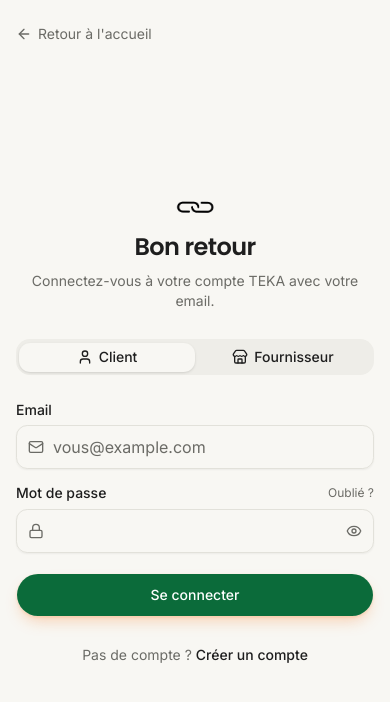
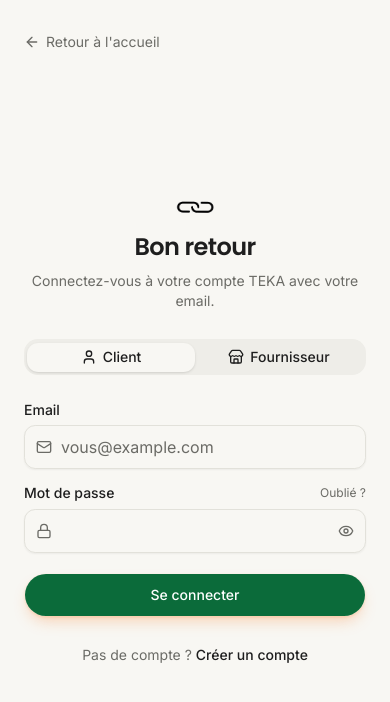
Before and after one commit to Chretienb/Tradehub, a Next.js app: page /login in a window 390 px wide. Shown: the top 702 px of the page. Built offline with nearby package versions, Linux system fonts and the light colour scheme.

Commit message:
Increase login page padding, especially on mobile

```diff
--- a/src/app/(auth)/login/page.tsx
+++ b/src/app/(auth)/login/page.tsx
@@ -147,7 +147,7 @@
       </div>
 
       {/* Form panel */}
-      <div className="flex flex-col px-4 py-6 sm:px-8 sm:py-8 lg:px-12 lg:py-10 xl:px-20">
+      <div className="flex flex-col px-6 py-8 sm:px-8 sm:py-10 lg:px-12 xl:px-20">
         <Link
           href="/"
           className="flex w-fit items-center gap-1.5 text-sm text-muted-foreground hover:text-foreground"
```
